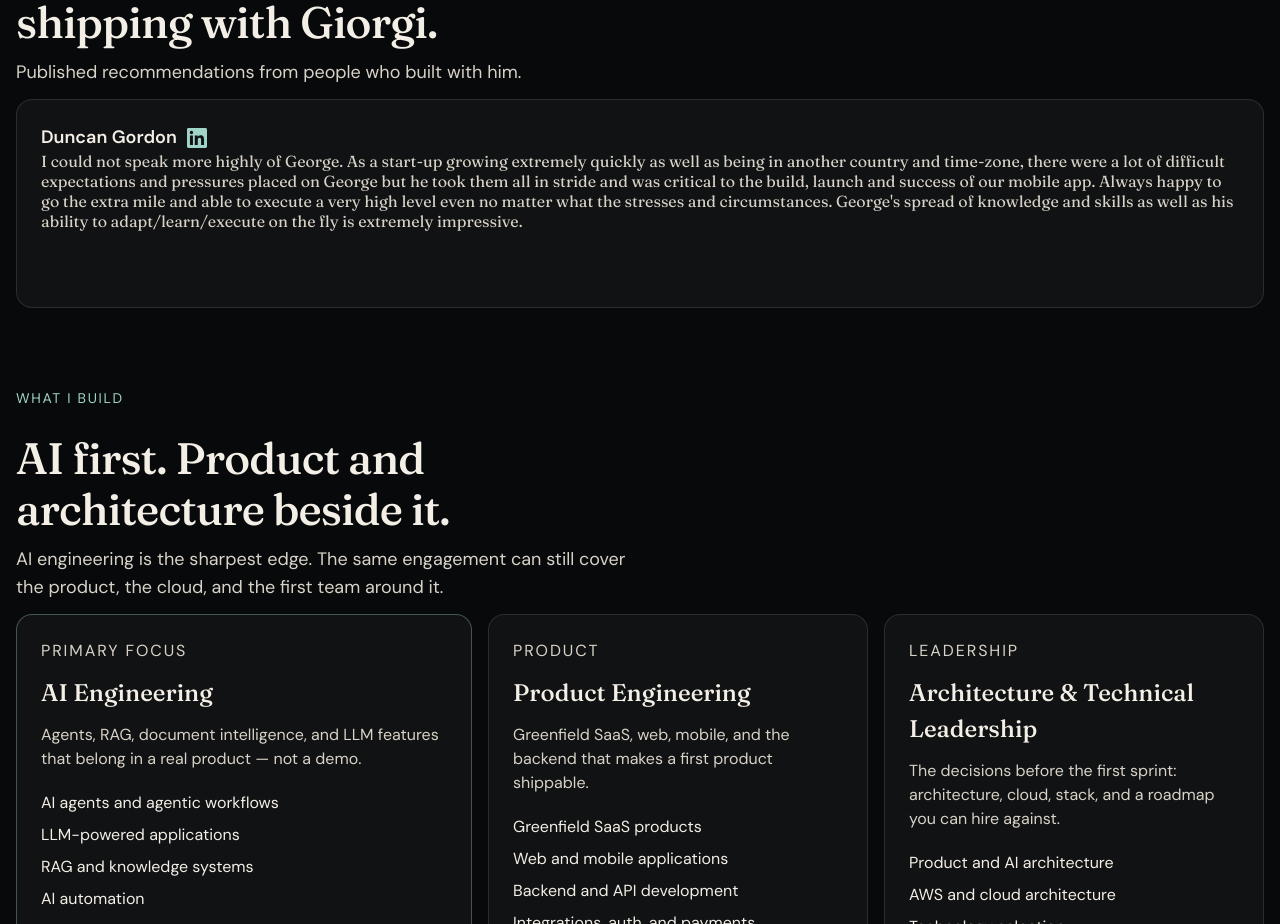
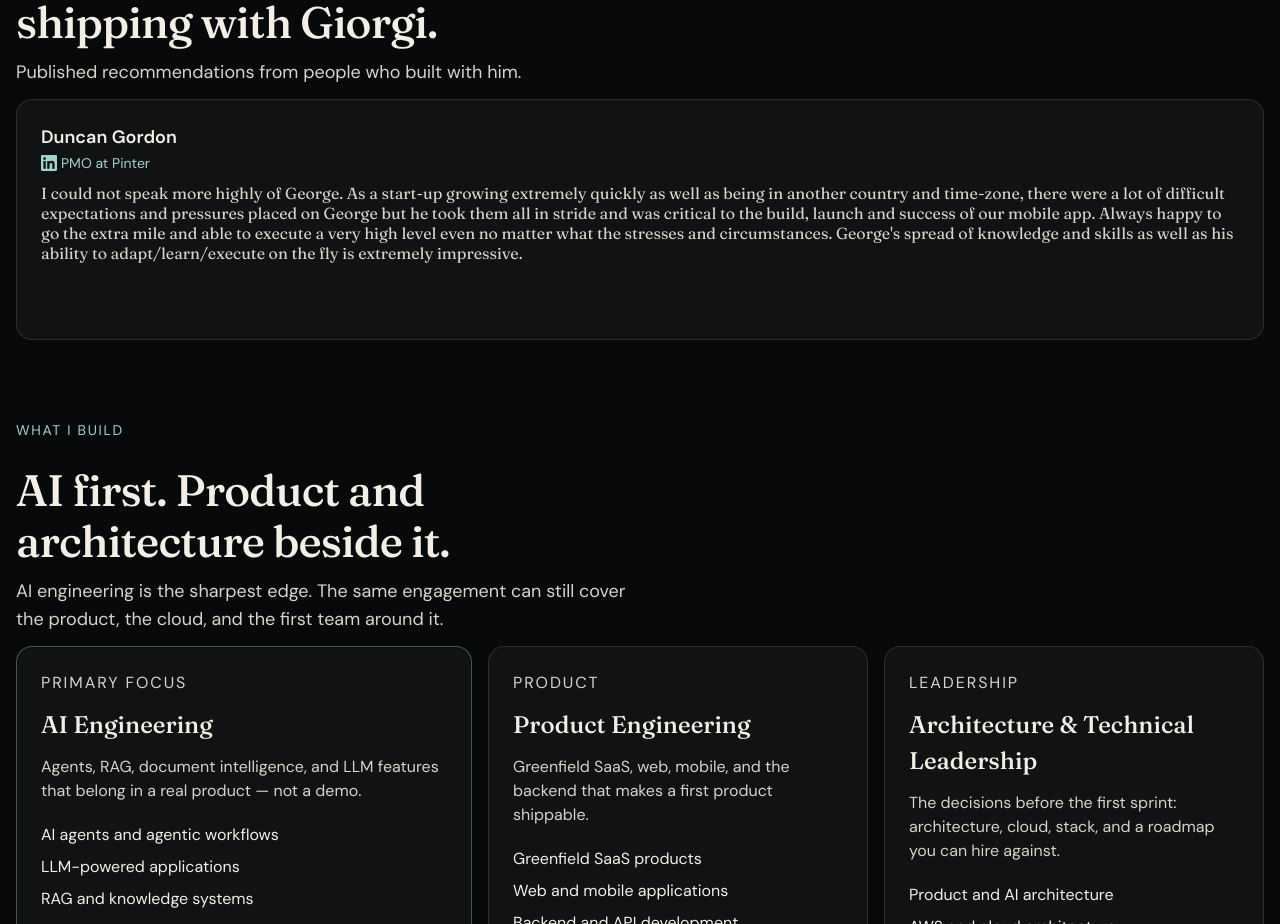
Before and after one commit to Mdivani-Agency/landing-page, a Next.js app: page / in a window 1280 px wide. Shown: the part 1523-2447 px from the top of the page. Built offline with nearby package versions, Linux system fonts and the light colour scheme; no server answers.

Commit message:
chore(testimonials): add titles

```diff
--- a/components/testimonials-rotator.tsx
+++ b/components/testimonials-rotator.tsx
@@ -272,24 +272,18 @@ export function TestimonialsRotator({ testimonials }: TestimonialsRotatorProps)
               aria-hidden={!isActive}
               inert={!isActive || undefined}
             >
-              <figcaption className="flex items-center gap-1">
-                <div>
-                  <p className="text-md font-semibold text-primary">
-                    {testimonial.author}
-                  </p>
-                  {testimonial.title ? (
-                    <p className="mt-0.5 text-xs text-muted">
-                      {testimonial.title}
-                    </p>
-                  ) : null}
-                </div>
+              <figcaption className="flex flex-col items-start mb-1">
+                <p className="text-md font-semibold text-primary">
+                  {testimonial.author}
+                </p>
                 <a
                   className="inline-flex min-h-3 min-w-3 shrink-0 items-center justify-center text-secondary no-underline hover:text-primary"
                   href={testimonial.linkedinUrl}
                   target="_blank"
                   rel="noopener noreferrer"
                 >
-                  <LinkedInMark className="h-2.5 w-2.5" />
+                  <LinkedInMark className="h-2 w-2 mr-0.5" />
+                  <p className="text-xs text-secondary leading-none">{testimonial.title || "View LinkedIn profile"}</p>
                   <span className="sr-only">
                     {testimonial.author} on LinkedIn
                   </span>
--- a/lib/content.ts
+++ b/lib/content.ts
@@ -136,6 +136,7 @@ export const testimonials = [
   {
     author: "David Espinosa",
     linkedinUrl: "https://www.linkedin.com/in/espinosa-david/",
+    title: "CTO at Eolas Medical",
     body: "Giorgi is the best example of what a full-stack engineer should be. He can work in any part of a product's life cycle. From its design, through the backend implementation, the creation of the infrastructure, as well as the visual layer where he can work great both on the web and on mobile.\n\nBut even so, what I will always remember most about having worked with him is how easy it is to work with him, always a pleasure, without a doubt he is a great team player.\n\nGiorgi would be an asset to any team and earns my highest recommendation.",
   },
   {
@@ -145,11 +146,13 @@ export const testimonials = [
   },
   {
     author: "Nick Cousins",
+    title: "Founder/CEO at Relative",
     linkedinUrl: "https://www.linkedin.com/in/nickcousins/",
     body: "I hired George in 2018 as a contractor, and only the second developer I'd hired into my new company - Relative. The plan was for him - as a remote developer on the other side of the world - to help us out for a few weeks while we were under pressure. I was very wrong. George is quite simply one of the most incredible developers I've ever worked with.",
   },
   {
     author: "Duncan Gordon",
+    title: "PMO at Pinter",
     linkedinUrl: "https://www.linkedin.com/in/duncansgordon/",
     body: "I could not speak more highly of George. As a start-up growing extremely quickly as well as being in another country and time-zone, there were a lot of difficult expectations and pressures placed on George but he took them all in stride and was critical to the build, launch and success of our mobile app. Always happy to go the extra mile and able to execute a very high level even no matter what the stresses and circumstances. George's spread of knowledge and skills as well as his ability to adapt/learn/execute on the fly is extremely impressive.",
   },
```
